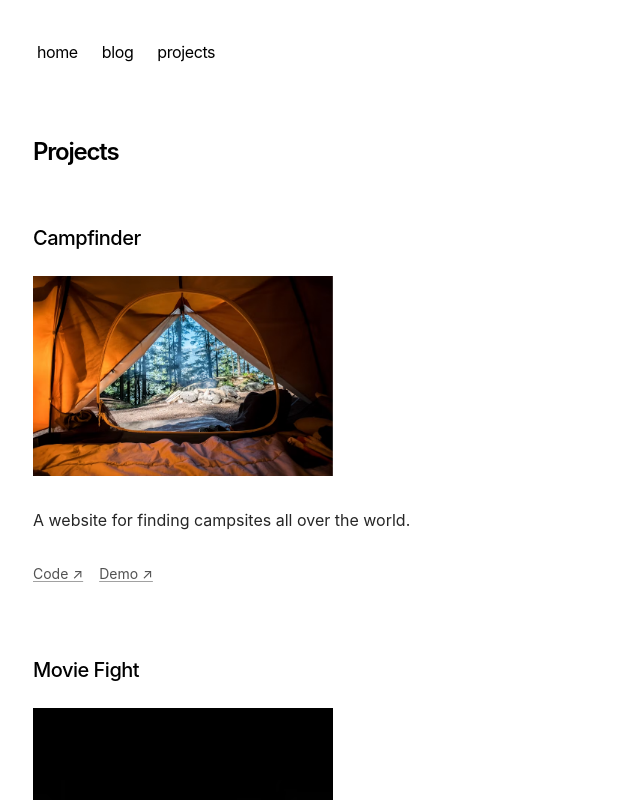
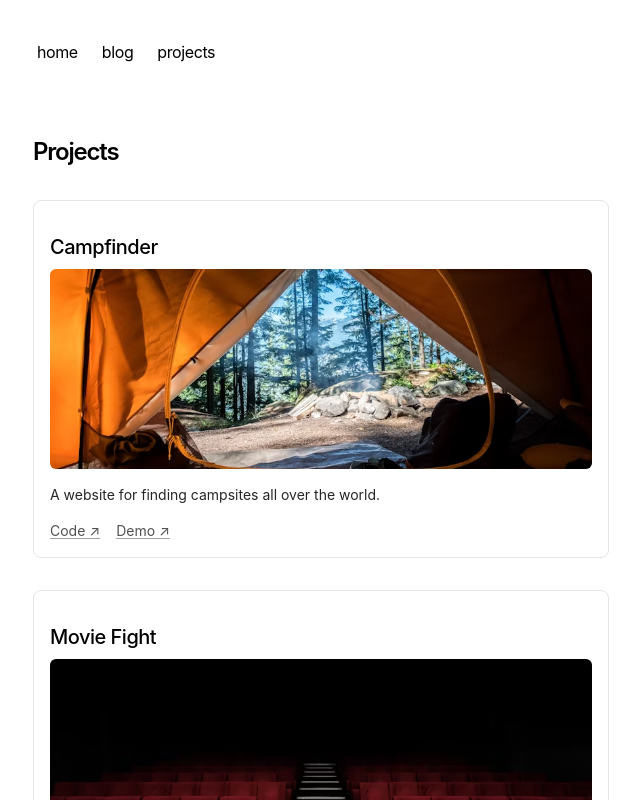
Before and after one commit to kkauma/kyles-portfolio, a Next.js app: page /projects in a window 1280 px wide. Shown: the top 800 px of the page, without its empty margins (319-959 px from the left). Built offline with nearby package versions, Linux system fonts and the light colour scheme.

Commit message:
Add containers around the projects

```diff
--- a/app/components/projects.tsx
+++ b/app/components/projects.tsx
@@ -4,7 +4,7 @@ type Project = {
   title: string;
   description: string;
   image: string;
-  code?: string;
+  github?: string;
   demo?: string;
 };
 
@@ -13,21 +13,21 @@ const projects: Project[] = [
     title: "Campfinder",
     description: "A website for finding campsites all over the world.",
     image: "/campsite.jpg",
-    code: "https://github.com/kkauma/campfinder",
-    demo: "https://campfinder-bd1w.onrender.com/",
+    github: "https://github.com/yourusername/campfinder",
+    demo: "https://campfinder.live",
   },
   {
     title: "Movie Fight",
     description: "A website for comparing movies.",
     image: "/movie.jpg",
-    code: "https://github.com/kkauma/movie_comparison",
+    github: "https://github.com/kkauma/movie_comparison",
     demo: "https://moviefight.app",
   },
   {
     title: "Bookshelf",
     description: "A simple app highlighting some of my favorite books.",
     image: "/bookshelf.jpg",
-    code: "https://github.com/kkauma/bookshelf",
+    github: "https://github.com/kkauma/bookshelf",
     demo: "https://modernbookshelf.io",
   },
   // Add more projects here
@@ -35,11 +35,16 @@ const projects: Project[] = [
 
 export function Projects() {
   return (
-    <div className="flex flex-col gap-12">
+    <div className="grid grid-cols-1 gap-8">
       {projects.map((project, index) => (
-        <div key={index} className="flex flex-col gap-4">
-          <h3 className="font-medium text-xl">{project.title}</h3>
-          <div className="relative w-[300px] h-[200px]">
+        <div
+          key={index}
+          className="border border-neutral-200 dark:border-neutral-800 rounded-lg p-4 pt-2 max-w-[600px]"
+        >
+          <div className="space-y-4">
+            <h3 className="text-xl font-medium">{project.title}</h3>
+
+            <div className="relative h-[200px] rounded-md overflow-hidden">
               <Image
                 src={project.image}
                 alt={project.title}
@@ -48,14 +53,17 @@ export function Projects() {
                 priority={index === 0}
               />
             </div>
-          <p className="text-neutral-600 dark:text-neutral-400">
+
+            <p className="text-sm text-neutral-600 dark:text-neutral-400">
               {project.description}
             </p>
+
             <div className="flex gap-4">
-            {project.code && (
+              {project.github && (
                 <a
-                href={project.code}
+                  href={project.github}
                   target="_blank"
+                  rel="noopener noreferrer"
                   className="text-sm text-neutral-600 dark:text-neutral-400 hover:text-neutral-800 dark:hover:text-neutral-200"
                 >
                   Code ↗
@@ -65,6 +73,7 @@ export function Projects() {
                 <a
                   href={project.demo}
                   target="_blank"
+                  rel="noopener noreferrer"
                   className="text-sm text-neutral-600 dark:text-neutral-400 hover:text-neutral-800 dark:hover:text-neutral-200"
                 >
                   Demo ↗
@@ -72,6 +81,7 @@ export function Projects() {
               )}
             </div>
           </div>
+        </div>
       ))}
     </div>
   );
--- a/app/page.tsx
+++ b/app/page.tsx
@@ -47,9 +47,6 @@ export default function Page() {
             </a>
             , working on the Strategic Finance team.
           </p>
-          <p className="text-neutral-600 dark:text-neutral-400 mb-4">
-            Check out my travel blog for all of our adventures!
-          </p>
           <CopyEmail />
         </div>
       </div>
--- a/package.json
+++ b/package.json
@@ -12,6 +12,7 @@
     "@types/react-dom": "18.2.19",
     "@vercel/analytics": "^1.1.3",
     "@vercel/speed-insights": "^1.0.9",
+    "framer-motion": "^12.0.6",
     "geist": "1.2.2",
     "next": "canary",
     "next-mdx-remote": "^4.4.1",
```
Lines whose indentation alone changed are shown as unchanged.
